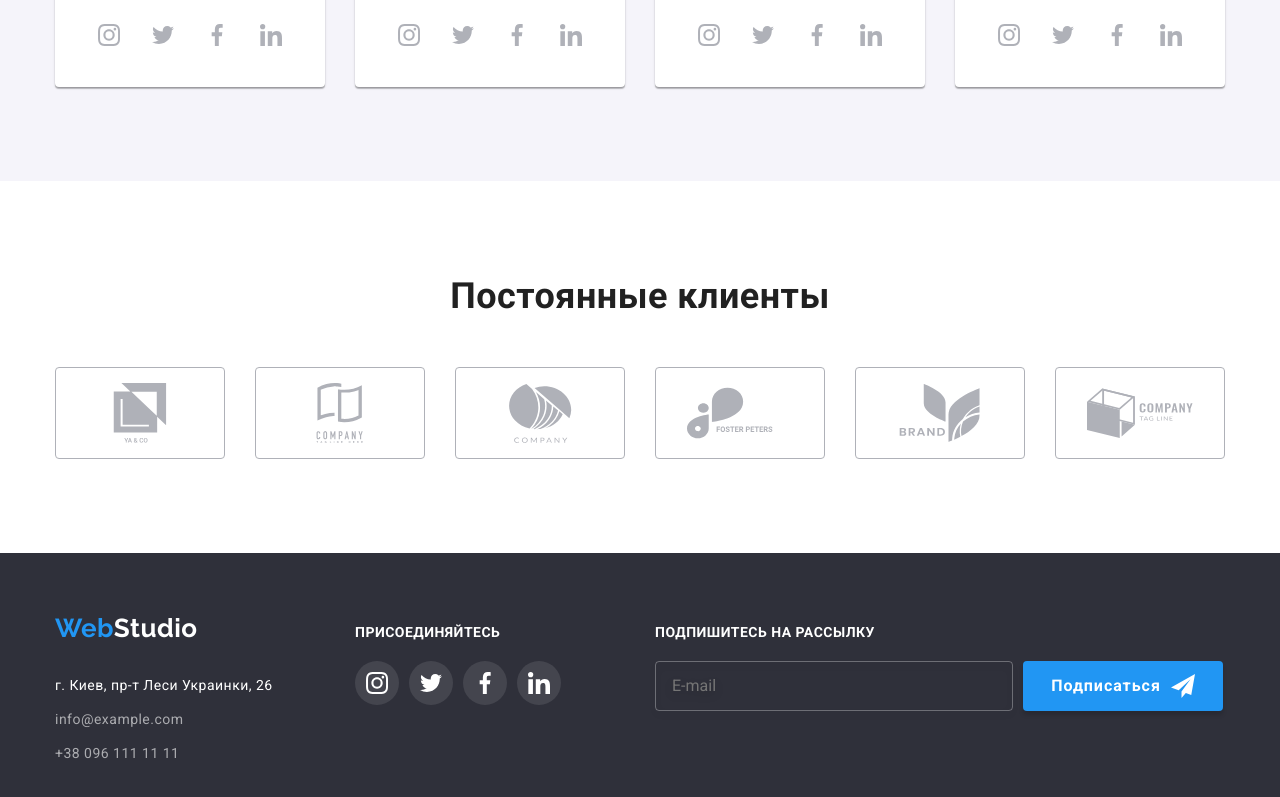
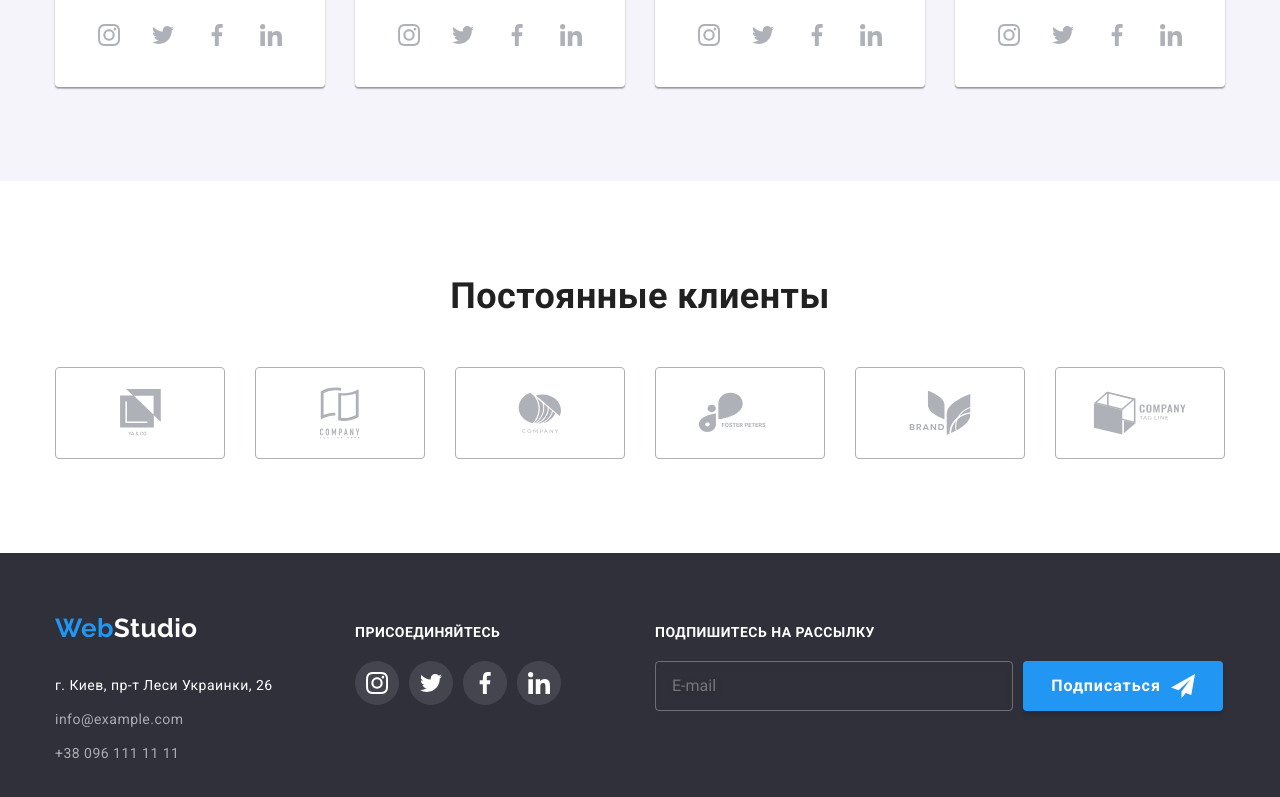
Before and after one commit to Volodymyr-Riashchykov/goit-markup-hw-06, a plain HTML site: page index.html in a window 1280 px wide. Shown: the part 2130-2927 px from the top of the page. Drawn offline with nearby package versions, Linux system fonts and the light colour scheme.

Commit message:
изменены клиенты

```diff
--- a/css/style.css
+++ b/css/style.css
@@ -342,8 +342,6 @@ img {
   transition: fill var(--trans-var), border var(--trans-var);
 }
 .client-card {
-  width: 106px;
-  height: 60px;
 }
 
 /* Portfolio */
--- a/index.html
+++ b/index.html
@@ -295,43 +295,43 @@
           <ul class="client-list container-flex">
             <li class="client-item">
               <a class="client-link" href="">
-                <svg class="client-card">
-                  <use href="./images/symbol-defs.svg#icon-yaco"></use>
+                <svg class="client-card" width="41" height="46.7">
+                  <use href="./images/icon.svg#icon-jago"></use>
                 </svg>
               </a>
             </li>
             <li class="client-item">
               <a class="client-link" href="">
-                <svg class="client-card">
-                  <use href="./images/symbol-defs.svg#icon-comp"></use>
+                <svg class="client-card" width="40" height="52">
+                  <use href="./images/icon.svg#icon-comp"></use>
                 </svg>
               </a>
             </li>
             <li class="client-item">
               <a class="client-link" href="">
-                <svg class="client-card">
-                  <use href="./images/symbol-defs.svg#icon-company"></use>
+                <svg class="client-card" width="43.46" height="41.18">
+                  <use href="./images/icon.svg#icon-company"></use>
                 </svg>
               </a>
             </li>
             <li class="client-item">
               <a class="client-link" href="">
-                <svg class="client-card">
-                  <use href="./images/symbol-defs.svg#icon-fost"></use>
+                <svg class="client-card" width="84.44" height="40.62">
+                  <use href="./images/icon.svg#icon-fost"></use>
                 </svg>
               </a>
             </li>
             <li class="client-item">
               <a class="client-link" href="">
-                <svg class="client-card">
-                  <use href="./images/symbol-defs.svg#icon-brand"></use>
+                <svg class="client-card" width="62.54" height="45.53">
+                  <use href="./images/icon.svg#icon-brand"></use>
                 </svg>
               </a>
             </li>
             <li class="client-item">
               <a class="client-link" href="">
-                <svg class="client-card">
-                  <use href="./images/symbol-defs.svg#icon-tag"></use>
+                <svg class="client-card" width="93.79" height="43.93">
+                  <use href="./images/icon.svg#icon-tag"></use>
                 </svg>
               </a>
             </li>
```
